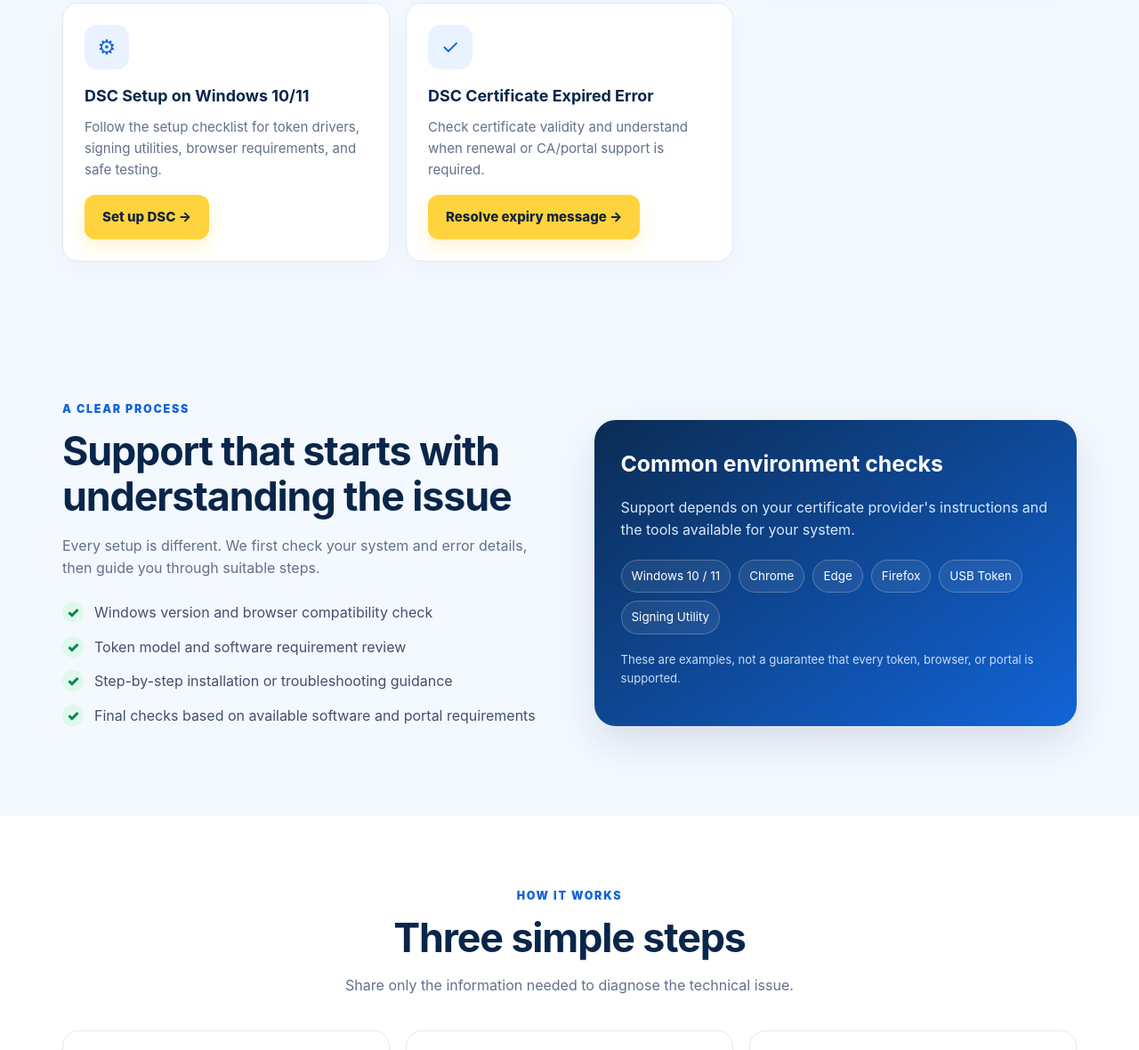
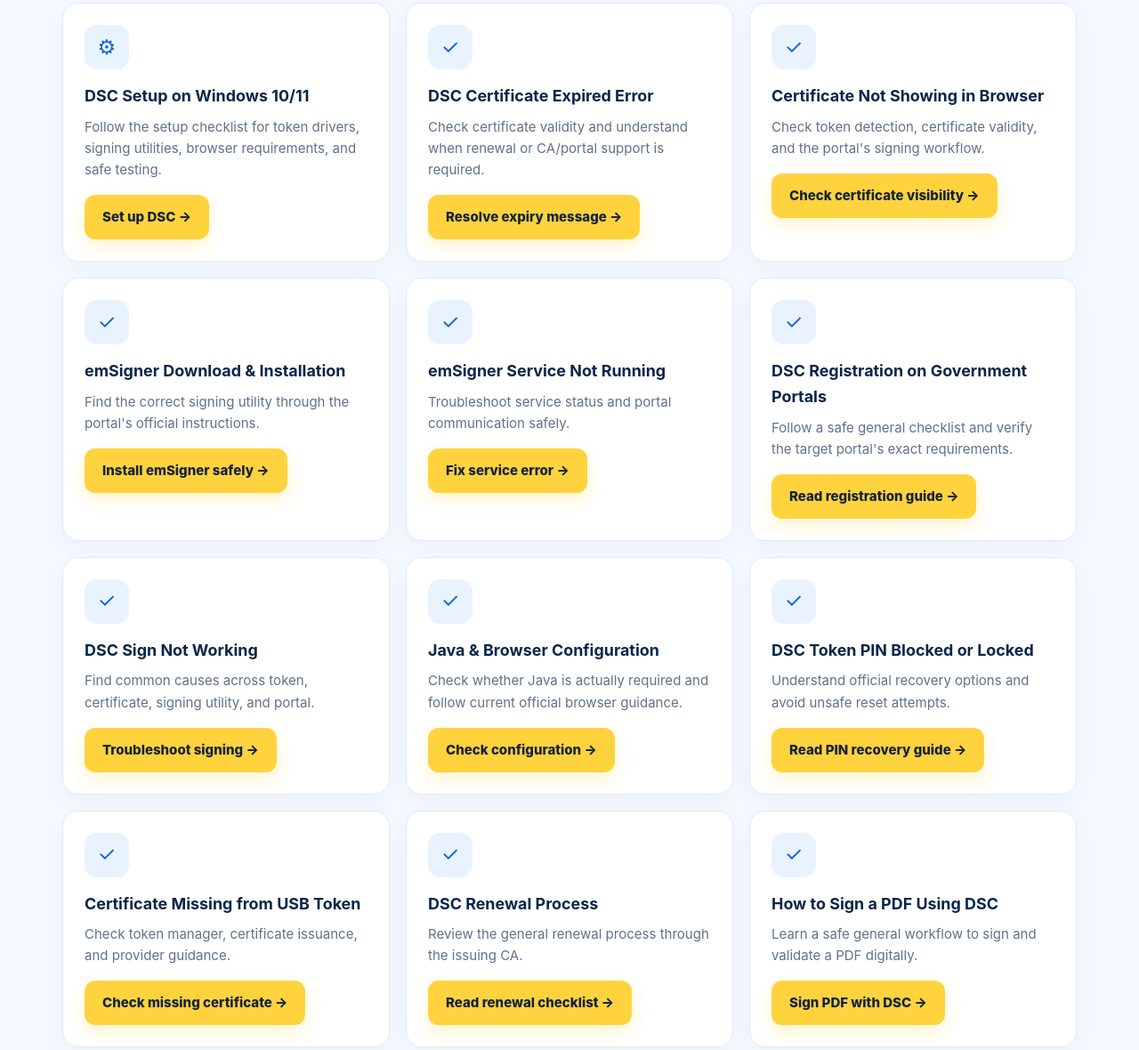
Before and after one commit to kashavkaushik11-star/dsc-support, a plain HTML site: page index.html in a window 1280 px wide. Shown: the part 2233-3413 px from the top of the page at 89% size. Drawn offline with Linux system fonts and the light colour scheme.

Commit message:
Add all DSC guides and main information page links

```diff
--- a/index.html
+++ b/index.html
@@ -202,6 +202,16 @@
           <article class="card"><div class="icon">↓</div><h3>Choose the Correct DSC Driver</h3><p>Find your token model and use an official manufacturer or certificate-provider download source safely.</p><p style="margin-top:16px"><a class="btn btn-primary" href="/dsc-token-driver-download.html">Read driver download guide →</a></p></article>
           <article class="card"><div class="icon">⚙</div><h3>DSC Setup on Windows 10/11</h3><p>Follow the setup checklist for token drivers, signing utilities, browser requirements, and safe testing.</p><p style="margin-top:16px"><a class="btn btn-primary" href="/dsc-token-setup-windows-10-11.html">Set up DSC →</a></p></article>
           <article class="card"><div class="icon">✓</div><h3>DSC Certificate Expired Error</h3><p>Check certificate validity and understand when renewal or CA/portal support is required.</p><p style="margin-top:16px"><a class="btn btn-primary" href="/dsc-certificate-expired-error.html">Resolve expiry message →</a></p></article>
+          <article class="card"><div class="icon">✓</div><h3>Certificate Not Showing in Browser</h3><p>Check token detection, certificate validity, and the portal's signing workflow.</p><p style="margin-top:16px"><a class="btn btn-primary" href="/dsc-certificate-not-showing-browser.html">Check certificate visibility →</a></p></article>
+          <article class="card"><div class="icon">✓</div><h3>emSigner Download & Installation</h3><p>Find the correct signing utility through the portal's official instructions.</p><p style="margin-top:16px"><a class="btn btn-primary" href="/emsigner-download-installation.html">Install emSigner safely →</a></p></article>
+          <article class="card"><div class="icon">✓</div><h3>emSigner Service Not Running</h3><p>Troubleshoot service status and portal communication safely.</p><p style="margin-top:16px"><a class="btn btn-primary" href="/emsigner-service-not-running.html">Fix service error →</a></p></article>
+          <article class="card"><div class="icon">✓</div><h3>DSC Registration on Government Portals</h3><p>Follow a safe general checklist and verify the target portal's exact requirements.</p><p style="margin-top:16px"><a class="btn btn-primary" href="/dsc-registration-government-portals.html">Read registration guide →</a></p></article>
+          <article class="card"><div class="icon">✓</div><h3>DSC Sign Not Working</h3><p>Find common causes across token, certificate, signing utility, and portal.</p><p style="margin-top:16px"><a class="btn btn-primary" href="/dsc-sign-not-working.html">Troubleshoot signing →</a></p></article>
+          <article class="card"><div class="icon">✓</div><h3>Java & Browser Configuration</h3><p>Check whether Java is actually required and follow current official browser guidance.</p><p style="margin-top:16px"><a class="btn btn-primary" href="/java-browser-configuration-dsc.html">Check configuration →</a></p></article>
+          <article class="card"><div class="icon">✓</div><h3>DSC Token PIN Blocked or Locked</h3><p>Understand official recovery options and avoid unsafe reset attempts.</p><p style="margin-top:16px"><a class="btn btn-primary" href="/dsc-token-pin-blocked.html">Read PIN recovery guide →</a></p></article>
+          <article class="card"><div class="icon">✓</div><h3>Certificate Missing from USB Token</h3><p>Check token manager, certificate issuance, and provider guidance.</p><p style="margin-top:16px"><a class="btn btn-primary" href="/dsc-certificate-missing-usb-token.html">Check missing certificate →</a></p></article>
+          <article class="card"><div class="icon">✓</div><h3>DSC Renewal Process</h3><p>Review the general renewal process through the issuing CA.</p><p style="margin-top:16px"><a class="btn btn-primary" href="/dsc-renewal-process.html">Read renewal checklist →</a></p></article>
+          <article class="card"><div class="icon">✓</div><h3>How to Sign a PDF Using DSC</h3><p>Learn a safe general workflow to sign and validate a PDF digitally.</p><p style="margin-top:16px"><a class="btn btn-primary" href="/sign-pdf-using-dsc.html">Sign PDF with DSC →</a></p></article>
         </div>
       </div>
     </section>
@@ -285,5 +295,6 @@
   </footer>
   <script>document.getElementById('year').textContent = new Date().getFullYear();</script>
 <a class="floating-wa" href="https://wa.me/918791357168?text=Hello%2C%20I%20need%20DSC%20support" onclick="gtag('event','whatsapp_click');" target="_blank" rel="noopener" aria-label="Chat on WhatsApp">☏ WhatsApp Support</a>
+<div class="wrap" style="padding:16px 0;font-size:.9rem"><a href="/about.html">About Us</a> · <a href="/contact.html">Contact</a> · <a href="/privacy-policy.html">Privacy Policy</a> · <a href="/disclaimer.html">Disclaimer</a></div>
 </body>
 </html>
```
